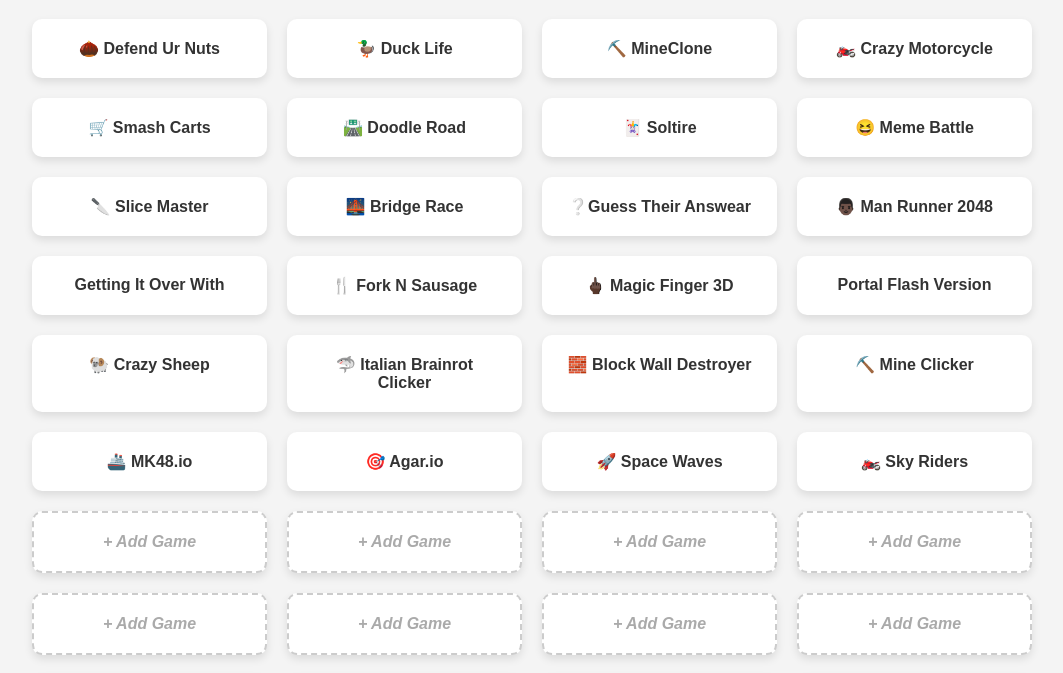
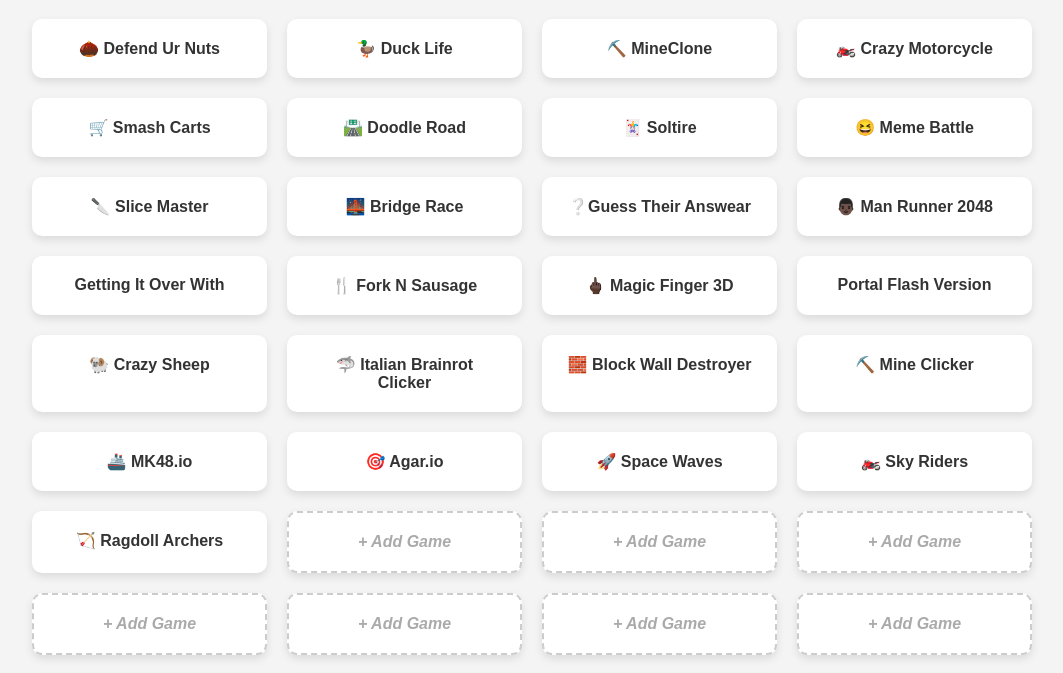
Before and after one commit to ohiosigmaskibbadyrazz/games, a plain HTML site: page index.html in a window 1280 px wide. Shown: the part 100-773 px from the top of the page, without its empty margins (108-1171 px from the left). Drawn offline with Linux system fonts and the light colour scheme.

Commit message:
Update index.html

```diff
--- a/index.html
+++ b/index.html
@@ -80,7 +80,7 @@
     <div class="game-card"><a href="game22.html">🎯 Agar.io</a></div>
     <div class="game-card"><a href="game23.html">🚀 Space Waves</a></div>
     <div class="game-card"><a href="game24.html">🏍️ Sky Riders</a></div>
-    <div class="game-card coming-soon">+ Add Game</div>
+    <div class="game-card"><a href="game25.html">🏹 Ragdoll Archers</a></div>
     <div class="game-card coming-soon">+ Add Game</div>
     <div class="game-card coming-soon">+ Add Game</div>
     <div class="game-card coming-soon">+ Add Game</div>
```
